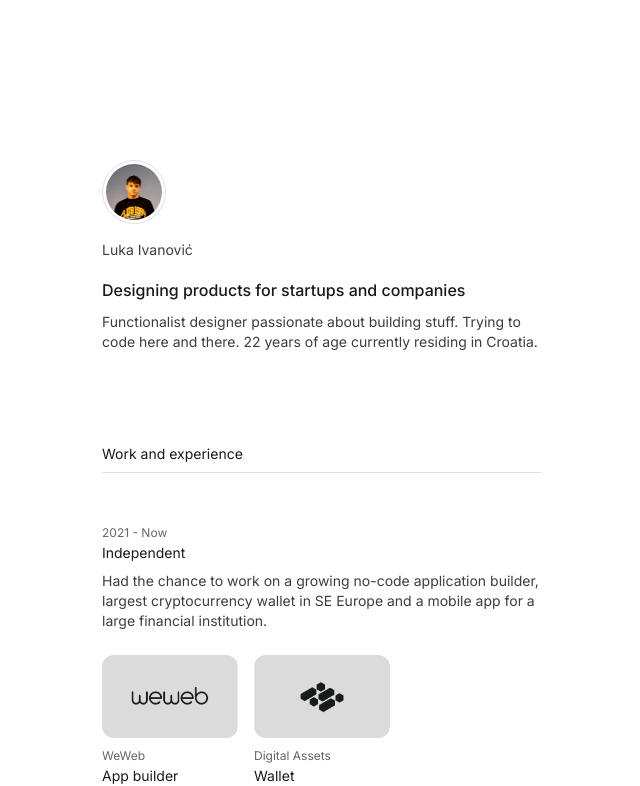
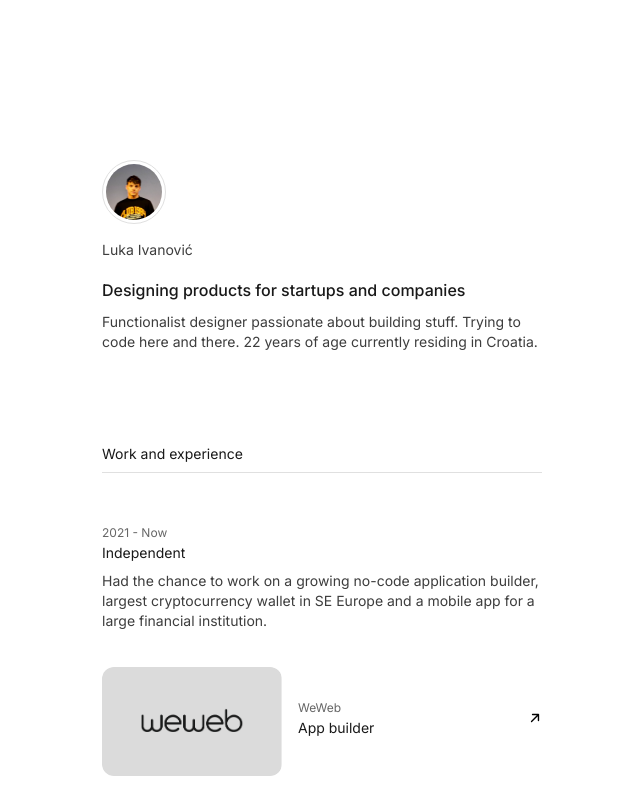
Before and after one commit to lukaivanovic/portfolio23, a Next.js app: page / in a window 1280 px wide. Shown: the top 786 px of the page, without its empty margins (318-958 px from the left). Built offline with nearby package versions, Linux system fonts and the light colour scheme.

Commit message:
fix clickability

```diff
--- a/components/Project.js
+++ b/components/Project.js
@@ -27,6 +27,20 @@ export default function Project({title, description, url, image}) {
                     <h2 className="text3">{title}</h2>
                     <p className="label2">{description}</p>
                 </div>
+
+                <div className={styles.projectArrow}>
+                    <svg width="14" height="14" viewBox="0 0 20 20" fill="none" xmlns="http://www.w3.org/2000/svg">
+                        <g clip-path="url(#clip0_1382_1498)">
+                        <path fill-rule="evenodd" clip-rule="evenodd" d="M5.46443 5.05021C5.46446 4.49794 5.91217 4.05023 6.46444 4.05021L14.9497 4.05021C15.502 4.05019 15.9497 4.49792 15.9497 5.05021V13.5355C15.9497 14.0878 15.502 14.5355 14.9497 14.5355C14.3974 14.5355 13.9497 14.0878 13.9497 13.5355L13.9497 7.46442L5.75733 15.6568C5.36679 16.0473 4.73363 16.0473 4.34311 15.6568C3.95258 15.2663 3.95258 14.6331 4.34311 14.2426L12.5355 6.0502L6.46442 6.0502C5.91218 6.0502 5.46444 5.60246 5.46443 5.05021Z" fill="currentColor"/>
+                        </g>
+                        <defs>
+                        <clipPath id="clip0_1382_1498">
+                        <rect width="20" height="20" fill="currentColor"/>
+                        </clipPath>
+                        </defs>
+                    </svg>
+                </div>
+
             </div>
         </Link>
     )
--- a/styles/App.module.css
+++ b/styles/App.module.css
@@ -108,10 +108,11 @@
 
 .projects{
     display: grid;
-    grid-template-columns: 1fr 1fr 1fr;
+    grid-template-columns: 1fr;
     grid-column-start: 1;
     grid-column-end: 3;
-    column-gap: 16px;
+    row-gap: 4px;
+    margin-top: 32px;
 }
 
 .links{
--- a/styles/Project.module.css
+++ b/styles/Project.module.css
@@ -7,27 +7,25 @@
 }
 
 .project{
+    position: relative;
     display: flex;
-    flex-direction: column;
+    flex-direction: row;
     align-content: center;
     justify-content: flex-start;
-    margin-top: 24px;
-    margin-bottom: 24px;
-    transition: all .2s ease-out;
-    row-gap: 8px;
+    padding-top: 4px;
+    padding-bottom: 4px;
+    column-gap: 16px;
 }
 
 .projectHover{
+    position: relative;
     display: flex;
-    flex-direction: column;
+    flex-direction: row;
     align-content: center;
     justify-content: flex-start;
-    margin-top: 24px;
-    margin-bottom: 24px;
-    transition: all .2s ease-out;
-    row-gap: 8px;
-    transition: all .2s ease-out;
-    transform: scale(0.98);
+    padding-top: 4px;
+    padding-bottom: 4px;
+    column-gap: 16px;
 }
 
 .projectTitle{
@@ -51,20 +49,23 @@
 }
 
 .projectImage{
-    width: 100%;
+    width: 180px;
     height: auto;
     flex-grow: 0;
     flex-shrink: 0;
     border-radius: 12px;
+    transition: all .2s ease-out;
 }
 
 .projectImageHover{
-    width: 100%;
+    width: 180px;
     height: auto;
     flex-grow: 0;
     flex-shrink: 0;
     border-radius: 12px;
     opacity: 0.98;
+    transition: all .2s ease-out;
+    transform: scale(0.96);
 }
 
 .projectLeft{
@@ -77,3 +78,9 @@
     align-content: flex-start;
     justify-content: center;
 }
+
+.projectArrow{
+    position: absolute;
+    right: 0px;
+    top: 46px;
+}
```
